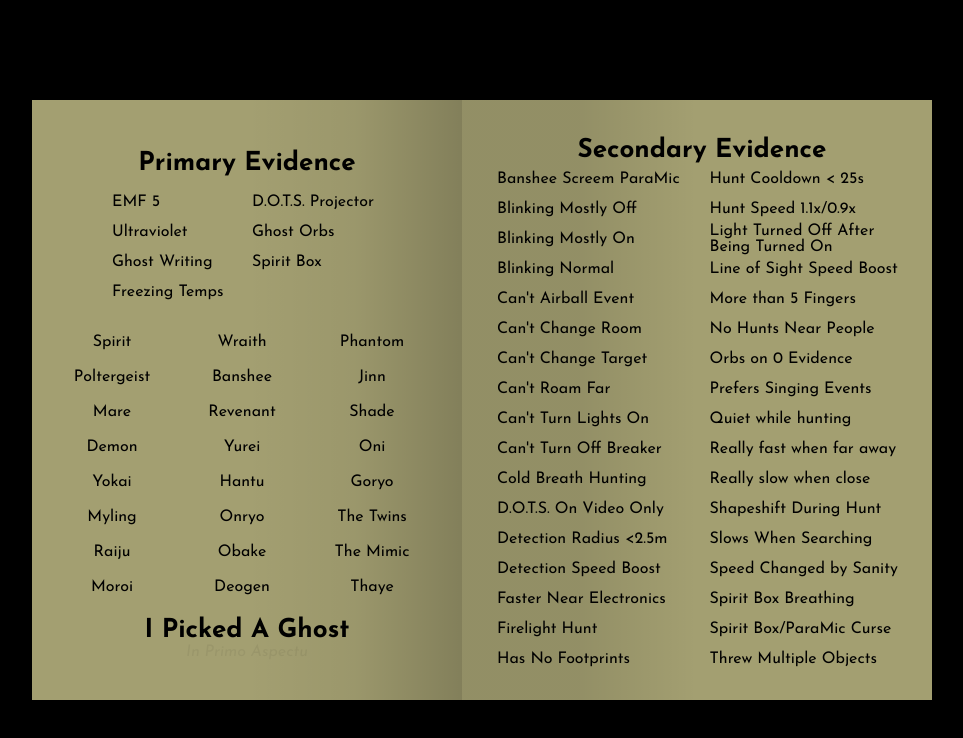
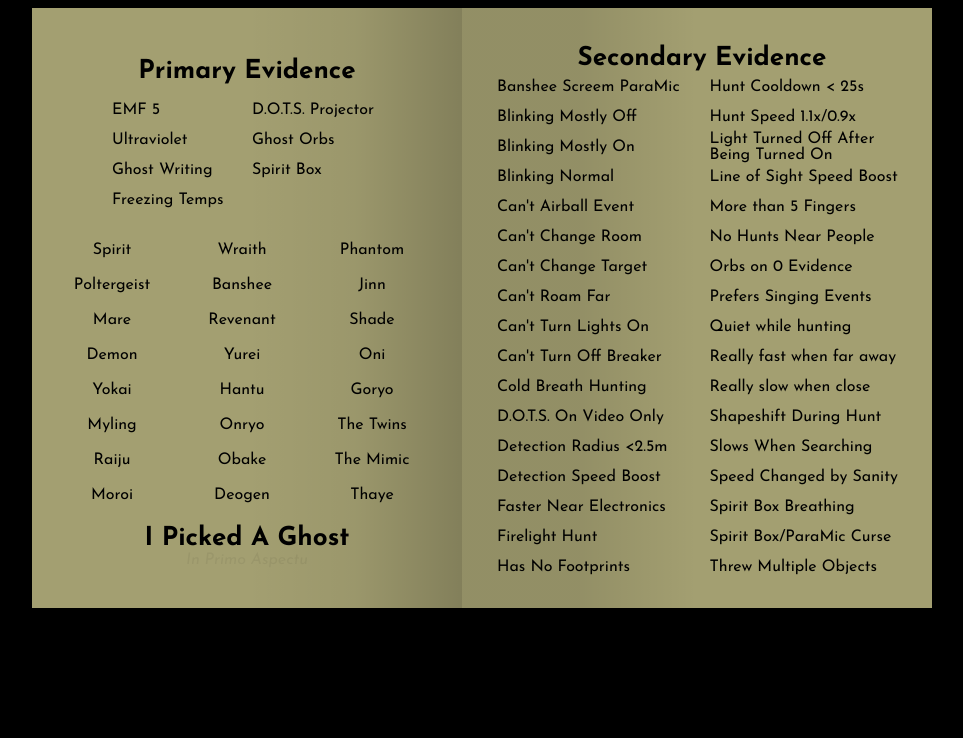
Before and after one commit to SamV522/IPA.Ghost, an Angular app: page / in a window 1280 px wide. Shown: the top 738 px of the page, without its empty margins (158-1121 px from the left). Built offline with nearby package versions, Linux system fonts and the light colour scheme.

Commit message:
* remove positioning bloat

```diff
--- a/src/app/app.component.css
+++ b/src/app/app.component.css
@@ -4,11 +4,6 @@ body {
 }
 
 div.book-container {
-    position: absolute;
-    top: 50%;
-    left: 50%;
-    -webkit-transform: translate(-50%, -50%);
-    transform: translate(-50%, -50%);
     width: 900px;
     height: 600px;
     margin: auto;
```
